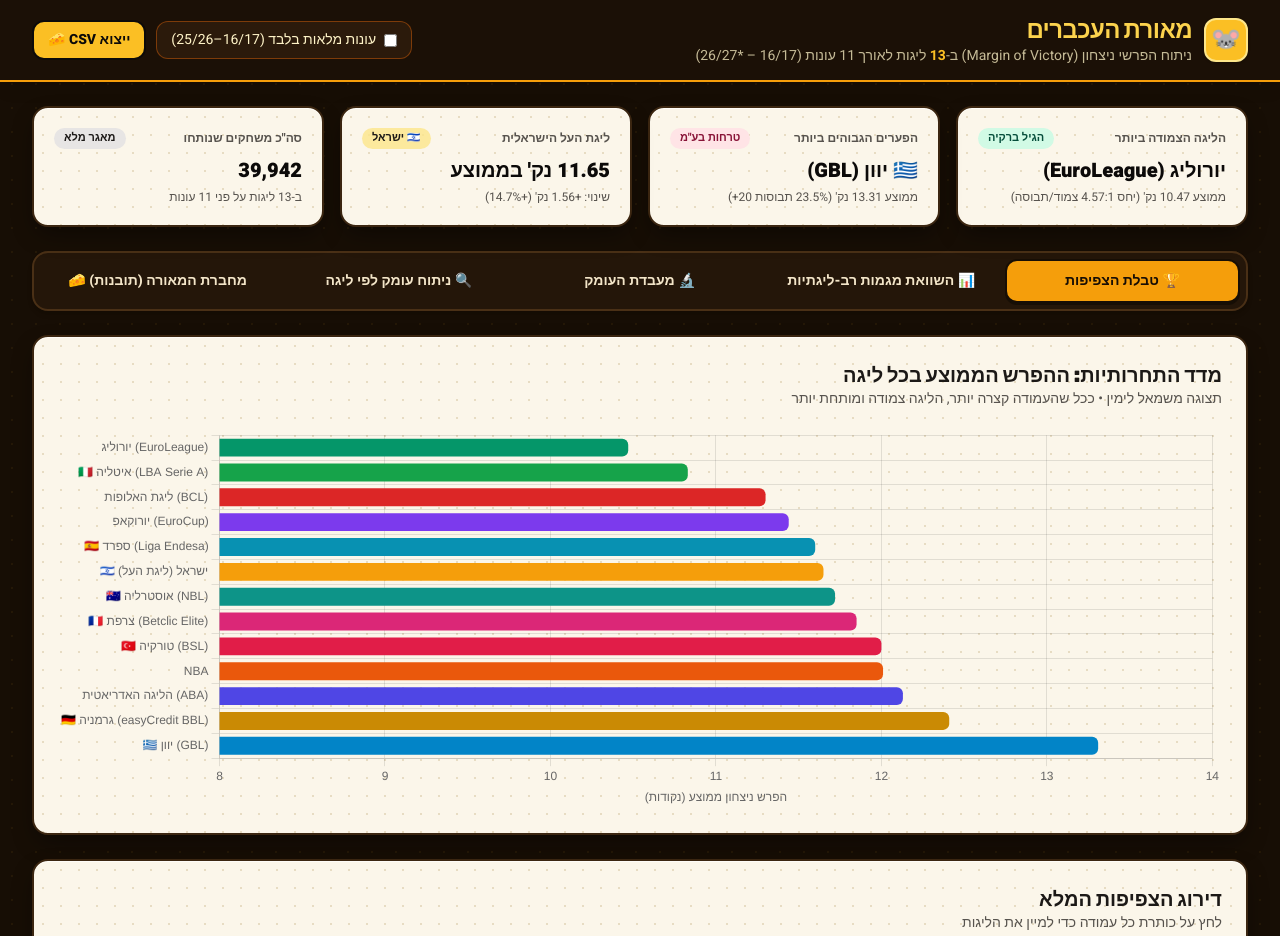
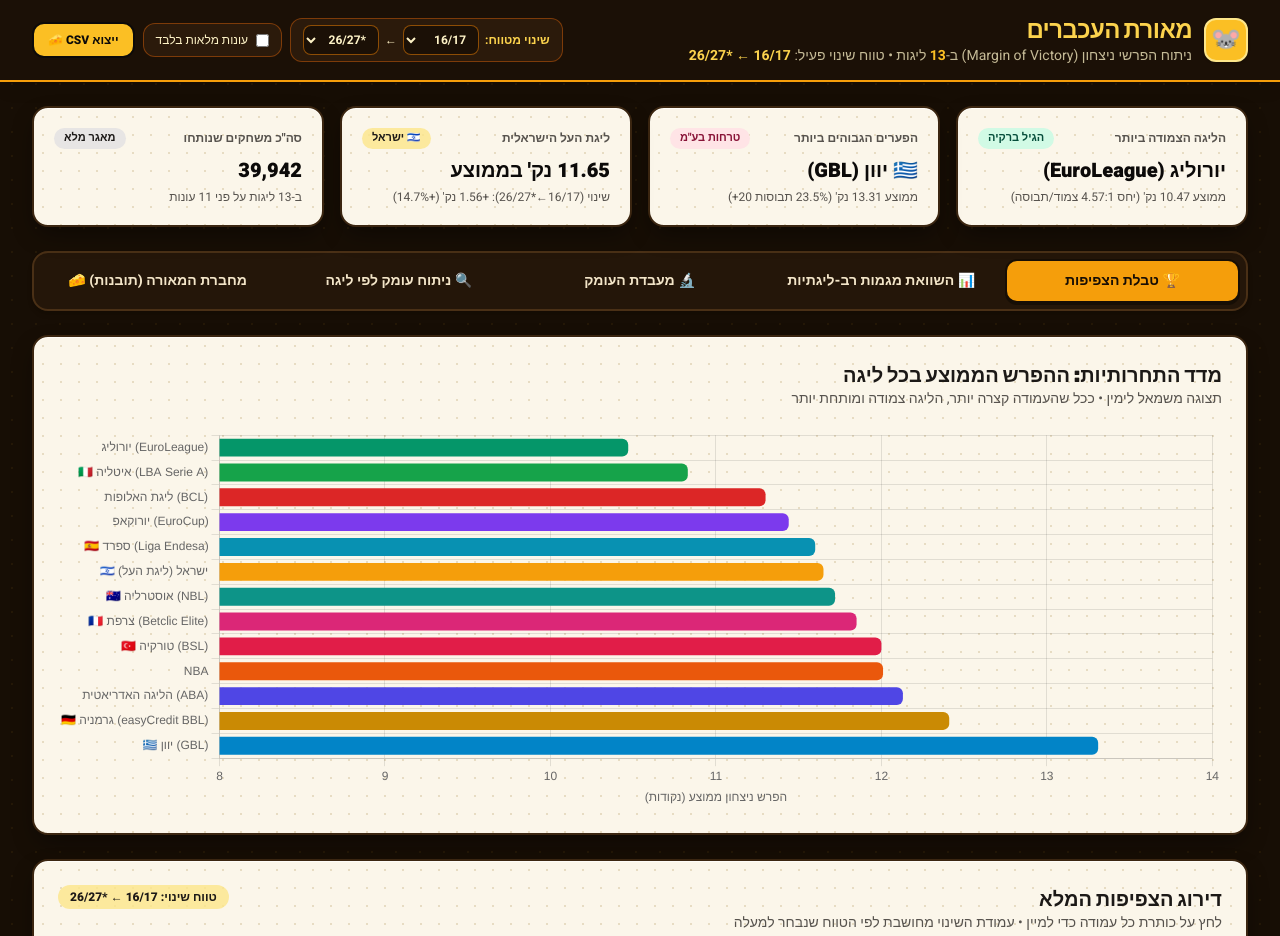
Before and after one commit to elchnanhc/akvarihakedursel, a plain HTML site: page index.html in a window 1280 px wide. Shown: the top 936 px of the page. Drawn offline with nearby package versions, Linux system fonts and the light colour scheme.

Commit message:
Update index.html

```diff
--- a/index.html
+++ b/index.html
@@ -87,7 +87,7 @@
 
   <!-- Header -->
   <header class="bg-[#1b1006] text-amber-50 border-b-2 border-amber-500 sticky top-0 z-30 shadow-lg">
-    <div class="max-w-7xl mx-auto px-4 sm:px-6 lg:px-8 py-3.5 flex flex-col md:flex-row md:items-center md:justify-between gap-3">
+    <div class="max-w-7xl mx-auto px-4 sm:px-6 lg:px-8 py-3.5 flex flex-col xl:flex-row xl:items-center xl:justify-between gap-3">
       <div class="flex items-center gap-3">
         <div class="w-11 h-11 rounded-xl bg-amber-400 text-stone-950 flex items-center justify-center text-2xl border-2 border-amber-200 shadow">
           🐭
@@ -95,17 +95,25 @@
         <div>
           <h1 class="text-xl sm:text-2xl font-black tracking-tight text-amber-300">מאורת העכברים</h1>
           <p class="text-amber-100/75 text-xs sm:text-sm">
-            ניתוח הפרשי ניצחון (Margin of Victory) ב-<span id="headerLeagueCount" class="font-bold text-amber-400">13</span> ליגות לאורך 11 עונות (16/17 – *26/27)
+            ניתוח הפרשי ניצחון (Margin of Victory) ב-<span id="headerLeagueCount" class="font-bold text-amber-400">13</span> ליגות • טווח שינוי פעיל: <span id="headerRangeLabel" class="font-bold text-amber-300">16/17 ← *26/27</span>
           </p>
         </div>
       </div>
 
-      <div class="flex flex-wrap items-center gap-2.5">
-        <label class="inline-flex items-center gap-2 bg-[#2b1a0b] hover:bg-[#382310] text-amber-100 px-3.5 py-2 rounded-xl text-xs sm:text-sm cursor-pointer border border-amber-700/60">
+      <div class="flex flex-wrap items-center gap-2">
+        <div class="inline-flex items-center gap-1.5 bg-[#2b1a0b] text-amber-100 px-3 py-1.5 rounded-xl text-xs border border-amber-700/60">
+          <span class="font-bold text-amber-300">שינוי מטווח:</span>
+          <select id="rangeStartSelect" onchange="onRangeChange()" class="bg-[#1b1006] text-amber-100 border border-amber-600/60 rounded-lg px-2 py-1 font-bold"></select>
+          <span>←</span>
+          <select id="rangeEndSelect" onchange="onRangeChange()" class="bg-[#1b1006] text-amber-100 border border-amber-600/60 rounded-lg px-2 py-1 font-bold"></select>
+        </div>
+
+        <label class="inline-flex items-center gap-2 bg-[#2b1a0b] hover:bg-[#382310] text-amber-100 px-3 py-2 rounded-xl text-xs cursor-pointer border border-amber-700/60">
           <input type="checkbox" id="excludePartialSeason" class="rounded accent-amber-500" />
-          <span>עונות מלאות בלבד (16/17–25/26)</span>
+          <span>עונות מלאות בלבד</span>
         </label>
-        <button onclick="exportAllCSV()" class="bg-amber-400 hover:bg-amber-300 text-stone-950 text-xs sm:text-sm font-extrabold px-3.5 py-2 rounded-xl border-2 border-stone-950 transition">
+
+        <button onclick="exportAllCSV()" class="bg-amber-400 hover:bg-amber-300 text-stone-950 text-xs font-extrabold px-3.5 py-2 rounded-xl border-2 border-stone-950 transition">
           ייצוא CSV 🧀
         </button>
       </div>
@@ -155,9 +163,12 @@
       </div>
 
       <div class="den-card rounded-2xl overflow-hidden">
-        <div class="p-5 sm:p-6 border-b border-amber-900/20">
-          <h2 class="text-lg sm:text-xl font-black text-stone-900">דירוג הצפיפות המלא</h2>
-          <p class="text-xs sm:text-sm text-stone-600">לחץ על כותרת כל עמודה כדי למיין את הליגות</p>
+        <div class="p-5 sm:p-6 border-b border-amber-900/20 flex flex-col sm:flex-row sm:items-center justify-between gap-2">
+          <div>
+            <h2 class="text-lg sm:text-xl font-black text-stone-900">דירוג הצפיפות המלא</h2>
+            <p class="text-xs sm:text-sm text-stone-600">לחץ על כותרת כל עמודה כדי למיין • עמודת השינוי מחושבת לפי הטווח שנבחר למעלה</p>
+          </div>
+          <span id="tableRangeBadge" class="text-xs font-extrabold bg-amber-200/80 text-stone-900 px-3 py-1 rounded-full self-start">טווח שינוי: 16/17 ← *26/27</span>
         </div>
         <div class="overflow-x-auto">
           <table class="w-full text-sm text-right">
@@ -172,8 +183,8 @@
                 <th class="py-3.5 px-3 sortable-th" onclick="sortTable('pct10')">עד 10 נק' (%) ⇅</th>
                 <th class="py-3.5 px-3 sortable-th" onclick="sortTable('pct20')">תבוסות 20+ (%) ⇅</th>
                 <th class="py-3.5 px-3 sortable-th" onclick="sortTable('ratio')">יחס צמוד/תבוסה ⇅</th>
-                <th class="py-3.5 px-3 sortable-th" onclick="sortTable('deltaPts')">שינוי (נק') ⇅</th>
-                <th class="py-3.5 px-3 sortable-th" onclick="sortTable('delta')">שינוי (%) ⇅</th>
+                <th class="py-3.5 px-3 sortable-th" onclick="sortTable('rangeDeltaPts')">שינוי בטווח (נק') ⇅</th>
+                <th class="py-3.5 px-3 sortable-th" onclick="sortTable('rangeDeltaPct')">שינוי בטווח (%) ⇅</th>
               </tr>
             </thead>
             <tbody id="rankingTableBody" class="divide-y divide-amber-900/15"></tbody>
@@ -222,8 +233,8 @@
       <div class="den-card p-5 sm:p-6 rounded-2xl">
         <div class="flex flex-col sm:flex-row sm:items-center justify-between gap-3 mb-4">
           <div>
-            <h2 class="text-lg sm:text-xl font-black text-stone-900">כמה השתנה ההפרש הממוצע לאורך התקופה?</h2>
-            <p class="text-xs sm:text-sm text-stone-600">השוואה בין העונה האחרונה בתקופה הנבחרת לעונת הפתיחה (16/17) — באדום ליגות שהתרחבו, בירוק ליגות שהצטופפו</p>
+            <h2 id="deltaChartTitle" class="text-lg sm:text-xl font-black text-stone-900">שינוי בהפרש הממוצע בטווח הנבחר (16/17 ← *26/27)</h2>
+            <p class="text-xs sm:text-sm text-stone-600">באדום ליגות שבהן ההפרש עלה בטווח שבחרת, בירוק ליגות שבהן ההפרש ירד (הפכו צמודות יותר)</p>
           </div>
           <div class="inline-flex rounded-xl border-2 border-stone-800/30 bg-white/70 p-1 self-start">
             <button type="button" id="btnDeltaPts" onclick="setDeltaChartMode('pts')" class="delta-mode-btn active px-3 py-1 rounded-lg text-xs font-extrabold transition">
@@ -253,8 +264,8 @@
       <!-- Deep Metrics Table -->
       <div class="den-card rounded-2xl overflow-hidden">
         <div class="p-5 sm:p-6 border-b border-amber-900/20">
-          <h2 class="text-lg sm:text-xl font-black text-stone-900">מדדי עומק לפי ליגה: יחס דרמה/תבוסה, שינוי בנקודות ותנודתיות</h2>
-          <p class="text-xs sm:text-sm text-stone-600">כולל שינוי בנקודות (הפרש אחרון פחות 16/17), טווח תנודתיות בעשור, וקצב העונה הנוכחית (*26/27) מול הממוצע ההיסטורי</p>
+          <h2 class="text-lg sm:text-xl font-black text-stone-900">מדדי עומק לפי ליגה: יחס דרמה/תבוסה, שינוי בטווח ותנודתיות</h2>
+          <p class="text-xs sm:text-sm text-stone-600">כולל שינוי בין העונות שבחרת בבורר הטווח, טווח תנודתיות בעשור, וקצב העונה הנוכחית (*26/27) מול הממוצע ההיסטורי</p>
         </div>
         <div class="overflow-x-auto">
           <table class="w-full text-sm text-right">
@@ -262,7 +273,7 @@
               <tr>
                 <th class="py-3.5 px-4">ליגה</th>
                 <th class="py-3.5 px-4">יחס צמוד/תבוסה</th>
-                <th class="py-3.5 px-4">שינוי (נק' / %)</th>
+                <th class="py-3.5 px-4">שינוי בטווח (נק' / %)</th>
                 <th class="py-3.5 px-4">העונה הכי צמודה</th>
                 <th class="py-3.5 px-4">העונה הכי פתוחה</th>
                 <th class="py-3.5 px-4">טווח תנודתיות</th>
@@ -365,12 +376,15 @@
       aba:        { flag: '',     color: '#4f46e5' }
     };
 
+    const ALL_SEASON_LABELS = ["16/17", "17/18", "18/19", "19/20", "20/21", "21/22", "22/23", "23/24", "24/25", "25/26", "*26/27"];
     const FALLBACK_COLORS = ['#2563eb', '#ea580c', '#059669', '#7c3aed', '#dc2626', '#0891b2', '#db2777'];
     const EARLY_SEASONS = new Set(['16/17', '17/18', '18/19', '19/20', '20/21']);
     const LATE_SEASONS = new Set(['21/22', '22/23', '23/24', '24/25', '25/26']);
 
     let RAW_DATA = [];
     let selectedLeagueIds = new Set(['israel', 'euroleague', 'nba', 'spain']);
+    let rangeStart = '16/17';
+    let rangeEnd = '*26/27';
     let sortKey = 'avg';
     let sortAsc = true;
     let deltaChartMode = 'pts';
@@ -396,6 +410,7 @@
           RAW_DATA.slice(0, 4).forEach(l => selectedLeagueIds.add(l.id));
         }
 
+        populateRangeSelects();
         populateSelect();
         renderChips();
         renderAll();
@@ -406,6 +421,49 @@
         banner.textContent = 'שגיאה בטעינת הנתונים: ' + err.message;
         console.error(err);
       }
+    }
+
+    function getActiveSeasonLabels() {
+      const excludePartial = document.getElementById('excludePartialSeason').checked;
+      return excludePartial ? ALL_SEASON_LABELS.filter(s => !s.startsWith('*')) : ALL_SEASON_LABELS;
+    }
+
+    function populateRangeSelects() {
+      const labels = getActiveSeasonLabels();
+      const startSel = document.getElementById('rangeStartSelect');
+      const endSel = document.getElementById('rangeEndSelect');
+
+      if (!labels.includes(rangeStart)) rangeStart = labels[0] || '16/17';
+      if (!labels.includes(rangeEnd)) rangeEnd = labels[labels.length - 1] || '25/26';
+
+      startSel.innerHTML = labels.map(l => `<option value="${l}" ${l === rangeStart ? 'selected' : ''}>${l}</option>`).join('');
+      endSel.innerHTML = labels.map(l => `<option value="${l}" ${l === rangeEnd ? 'selected' : ''}>${l}</option>`).join('');
+      updateRangeLabels();
+    }
+
+    function onRangeChange() {
+      const labels = getActiveSeasonLabels();
+      let s = document.getElementById('rangeStartSelect').value;
+      let e = document.getElementById('rangeEndSelect').value;
+      if (labels.indexOf(s) > labels.indexOf(e)) {
+        const tmp = s;
+        s = e;
+        e = tmp;
+        document.getElementById('rangeStartSelect').value = s;
+        document.getElementById('rangeEndSelect').value = e;
+      }
+      rangeStart = s;
+      rangeEnd = e;
+      updateRangeLabels();
+      renderAll();
+    }
+
+    function updateRangeLabels() {
+      const text = `${rangeStart} ← ${rangeEnd}`;
+      document.getElementById('headerRangeLabel').textContent = text;
+      document.getElementById('tableRangeBadge').textContent = `טווח שינוי: ${text}`;
+      const titleEl = document.getElementById('deltaChartTitle');
+      if (titleEl) titleEl.textContent = `שינוי בהפרש הממוצע בטווח הנבחר (${text})`;
     }
 
     function getFilteredSeasons(seasons) {
@@ -433,6 +491,7 @@
     function computeSummaries() {
       return RAW_DATA.map(lg => {
         const allSeasons = lg.seasons || [];
+        const bySeason = Object.fromEntries(allSeasons.map(s => [s.season, s]));
         const seasons = getFilteredSeasons(allSeasons);
         const totalGames = seasons.reduce((a, s) => a + (Number(s.games) || 0), 0);
         const wAvg = weightedAverage(seasons);
@@ -440,10 +499,10 @@
         const u10 = seasons.reduce((a, s) => a + (Number(s.u10) || 0), 0);
         const p20 = seasons.reduce((a, s) => a + (Number(s.p20) || 0), 0);
 
-        const firstAvg = Number(seasons[0]?.avg) || 0;
-        const lastAvg = Number(seasons[seasons.length - 1]?.avg) || 0;
-        const deltaPts = Number((lastAvg - firstAvg).toFixed(2));
-        const delta = firstAvg > 0 ? Number((((lastAvg - firstAvg) / firstAvg) * 100).toFixed(1)) : 0;
+        const startAvg = Number(bySeason[rangeStart]?.avg ?? seasons[0]?.avg ?? 0);
+        const endAvg = Number(bySeason[rangeEnd]?.avg ?? seasons[seasons.length - 1]?.avg ?? 0);
+        const rangeDeltaPts = Number((endAvg - startAvg).toFixed(2));
+        const rangeDeltaPct = startAvg > 0 ? Number((((endAvg - startAvg) / startAvg) * 100).toFixed(1)) : 0;
 
         const avg = Number(wAvg.toFixed(2));
         const pct5 = totalGames ? Number(((u5 / totalGames) * 100).toFixed(1)) : 0;
@@ -476,8 +535,10 @@
           pct10,
           pct20,
           ratio,
-          deltaPts,
-          delta,
+          startAvg,
+          endAvg,
+          rangeDeltaPts,
+          rangeDeltaPct,
           diagnosis: getDenDiagnosis(avg, pct20),
           minSeason,
           maxSeason,
@@ -516,7 +577,7 @@
       const cards = [
         { title: 'הליגה הצמודה ביותר', val: tightest.displayName, sub: `ממוצע ${tightest.avg} נק' (יחס ${tightest.ratio}:1 צמוד/תבוסה)`, tag: 'הגיל ברקיה', tagCls: 'bg-emerald-100 text-emerald-900' },
         { title: 'הפערים הגבוהים ביותר', val: widest.displayName, sub: `ממוצע ${widest.avg} נק' (${widest.pct20}% תבוסות 20+)`, tag: 'טרחות בע"מ', tagCls: 'bg-rose-100 text-rose-900' },
-        { title: 'ליגת העל הישראלית', val: `${israel.avg} נק' בממוצע`, sub: `שינוי: ${israel.deltaPts > 0 ? '+' : ''}${israel.deltaPts} נק' (${israel.delta > 0 ? '+' : ''}${israel.delta}%)`, tag: '🇮🇱 ישראל', tagCls: 'bg-amber-200/80 text-stone-900' },
+        { title: 'ליגת העל הישראלית', val: `${israel.avg} נק' בממוצע`, sub: `שינוי (${rangeStart}←${rangeEnd}): ${israel.rangeDeltaPts > 0 ? '+' : ''}${israel.rangeDeltaPts} נק' (${israel.rangeDeltaPct > 0 ? '+' : ''}${israel.rangeDeltaPct}%)`, tag: '🇮🇱 ישראל', tagCls: 'bg-amber-200/80 text-stone-900' },
         { title: 'סה"כ משחקים שנותחו', val: totalGames.toLocaleString(), sub: `ב-${summaries.length} ליגות על פני 11 עונות`, tag: 'מאגר מלא', tagCls: 'bg-stone-200 text-stone-900' }
       ];
 
@@ -534,7 +595,7 @@
 
     function sortTable(key) {
       if (sortKey === key) sortAsc = !sortAsc;
-      else { sortKey = key; sortAsc = key === 'avg' || key === 'pct20' || key === 'delta' || key === 'deltaPts'; }
+      else { sortKey = key; sortAsc = key === 'avg' || key === 'pct20' || key === 'rangeDeltaPct' || key === 'rangeDeltaPts'; }
       renderRankingTable(computeSummaries());
     }
 
@@ -558,11 +619,11 @@
           <td class="py-3.5 px-3 text-blue-800 font-bold">${s.pct10}%</td>
           <td class="py-3.5 px-3 text-rose-800 font-bold">${s.pct20}%</td>
           <td class="py-3.5 px-3 font-extrabold text-stone-800">${s.ratio}</td>
-          <td class="py-3.5 px-3 font-extrabold ${s.deltaPts > 0 ? 'text-rose-700' : 'text-emerald-700'}">
-            ${s.deltaPts > 0 ? '+' : ''}${s.deltaPts}
+          <td class="py-3.5 px-3 font-extrabold ${s.rangeDeltaPts > 0 ? 'text-rose-700' : 'text-emerald-700'}">
+            ${s.rangeDeltaPts > 0 ? '+' : ''}${s.rangeDeltaPts}
           </td>
-          <td class="py-3.5 px-3 font-extrabold ${s.delta > 0 ? 'text-rose-700' : 'text-emerald-700'}">
-            ${s.delta > 0 ? '+' : ''}${s.delta}%
+          <td class="py-3.5 px-3 font-extrabold ${s.rangeDeltaPct > 0 ? 'text-rose-700' : 'text-emerald-700'}">
+            ${s.rangeDeltaPct > 0 ? '+' : ''}${s.rangeDeltaPct}%
           </td>
         </tr>
       `).join('');
@@ -605,7 +666,7 @@
     }
 
     function renderDeltaChart(summaries) {
-      const key = deltaChartMode === 'pts' ? 'deltaPts' : 'delta';
+      const key = deltaChartMode === 'pts' ? 'rangeDeltaPts' : 'rangeDeltaPct';
       const sorted = [...summaries].sort((a, b) => b[key] - a[key]);
       if (charts.deltaChart) charts.deltaChart.destroy();
       charts.deltaChart = new Chart(document.getElementById('deltaChangeChart'), {
@@ -613,7 +674,7 @@
         data: {
           labels: sorted.map(s => s.displayName),
           datasets: [{
-            label: deltaChartMode === 'pts' ? 'שינוי בהפרש הממוצע (נקודות)' : 'שינוי בהפרש הממוצע (%)',
+            label: deltaChartMode === 'pts' ? `שינוי בנקודות (${rangeStart} ← ${rangeEnd})` : `שינוי באחוזים (${rangeStart} ← ${rangeEnd})`,
             data: sorted.map(s => s[key]),
             backgroundColor: sorted.map(s => s.id === 'israel' ? '#f59e0b' : (s[key] >= 0 ? '#dc2626' : '#059669')),
             borderRadius: 5
@@ -627,7 +688,7 @@
             y: {
               title: {
                 display: true,
-                text: deltaChartMode === 'pts' ? 'שינוי בנקודות (לעומת 16/17)' : 'שינוי באחוזים (לעומת 16/17)'
+                text: deltaChartMode === 'pts' ? `שינוי בנקודות (${rangeStart} ← ${rangeEnd})` : `שינוי באחוזים (${rangeStart} ← ${rangeEnd})`
               }
             }
           }
@@ -695,8 +756,8 @@
         <tr class="hover:bg-amber-900/5 ${s.id === 'israel' ? 'bg-amber-300/25 font-bold' : ''}">
           <td class="py-3.5 px-4 font-extrabold text-stone-950 whitespace-nowrap">${s.displayName}</td>
           <td class="py-3.5 px-4 font-black text-stone-950">${s.ratio} <span class="text-xs font-normal text-stone-500">ל-1</span></td>
-          <td class="py-3.5 px-4 font-extrabold ${s.deltaPts > 0 ? 'text-rose-700' : 'text-emerald-700'}">
-            ${s.deltaPts > 0 ? '+' : ''}${s.deltaPts} נק' (${s.delta > 0 ? '+' : ''}${s.delta}%)
+          <td class="py-3.5 px-4 font-extrabold ${s.rangeDeltaPts > 0 ? 'text-rose-700' : 'text-emerald-700'}">
+            ${s.rangeDeltaPts > 0 ? '+' : ''}${s.rangeDeltaPts} נק' (${s.rangeDeltaPct > 0 ? '+' : ''}${s.rangeDeltaPct}%)
           </td>
           <td class="py-3.5 px-4 text-emerald-800 font-bold">${s.minSeason.season} (${s.minSeason.avg})</td>
           <td class="py-3.5 px-4 text-rose-800 font-bold">${s.maxSeason.season} (${s.maxSeason.avg})</td>
@@ -745,9 +806,7 @@
     }
 
     function renderTrendsChart() {
-      const allSeasonLabels = ["16/17", "17/18", "18/19", "19/20", "20/21", "21/22", "22/23", "23/24", "24/25", "25/26", "*26/27"];
-      const excludePartial = document.getElementById('excludePartialSeason').checked;
-      const labels = excludePartial ? allSeasonLabels.filter(s => !s.startsWith('*')) : allSeasonLabels;
+      const labels = getActiveSeasonLabels();
 
       const datasets = RAW_DATA.filter(lg => selectedLeagueIds.has(lg.id)).map(lg => {
         const map = Object.fromEntries((lg.seasons || []).map(s => [s.season, s.avg]));
@@ -926,7 +985,11 @@
       });
     });
 
-    document.getElementById('excludePartialSeason').addEventListener('change', renderAll);
+    document.getElementById('excludePartialSeason').addEventListener('change', () => {
+      populateRangeSelects();
+      renderAll();
+    });
+
     init();
   </script>
 </body>
```
